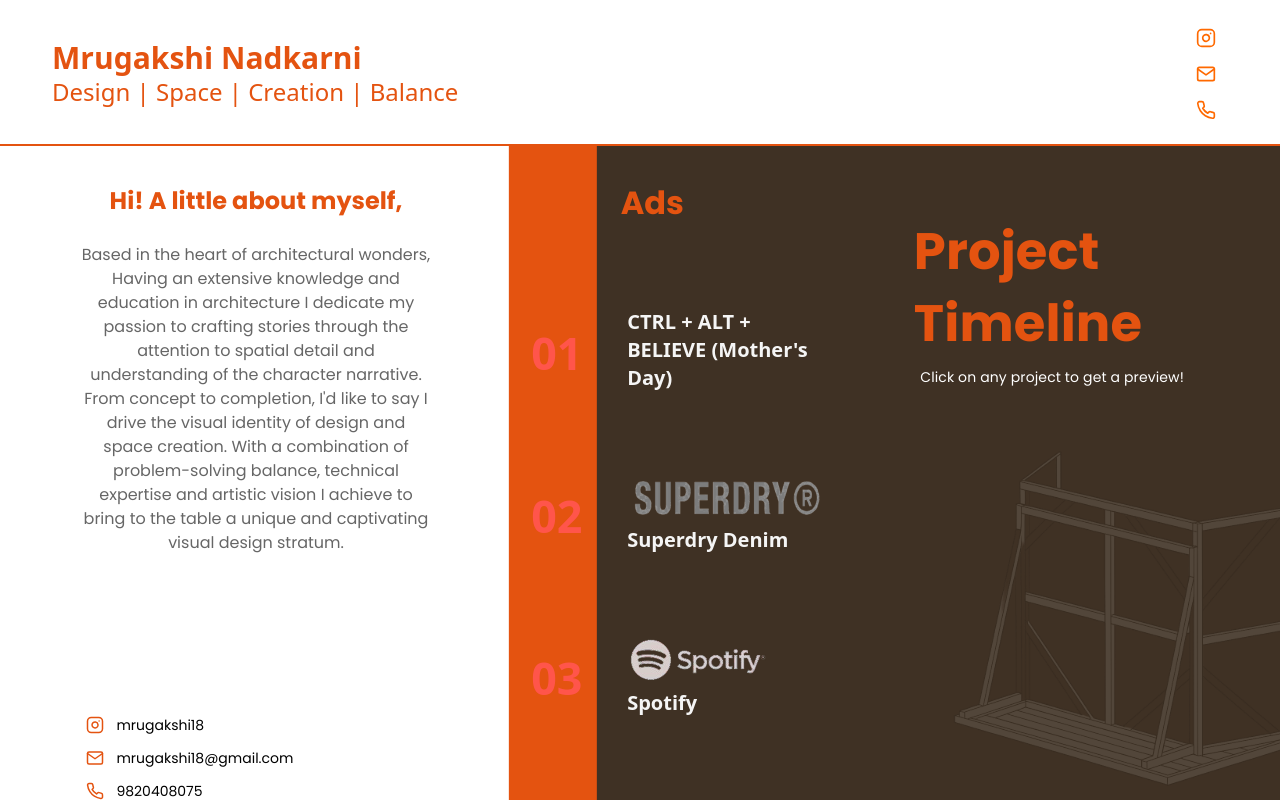
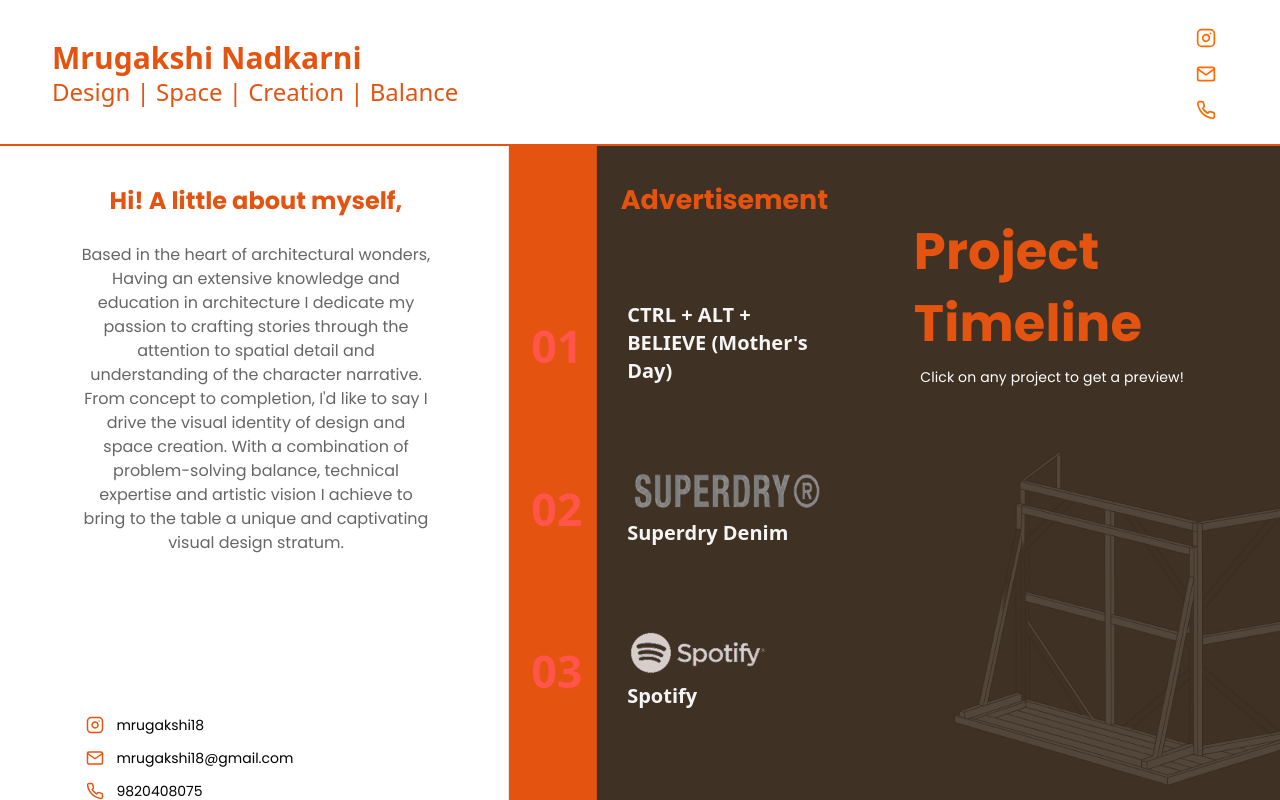
Before and after one commit to jaalnock/mrugakshi_portfolio, a React (Vite) app: page / in a window 1280 px wide. Built offline with nearby package versions, Linux system fonts and the light colour scheme.

Commit message:
fixed some changes in sections

```diff
--- a/src/ProjectTimeline.jsx
+++ b/src/ProjectTimeline.jsx
@@ -22,6 +22,13 @@
   });
 
   const categories = ["Ads", "Music Video", "Long Format", "Short Films"];
+
+  const displayNames = {
+    "Ads": "Advertisement",
+    "Music Video": "Music Video",
+    "Long Format": "Long Format",
+    "Short Films": "Short Films"
+  };
 
   return (
     <div
@@ -48,7 +55,7 @@
                   <>
                     <div className="category-header-mobile">
                       <h2 className="text-lg font-bold text-orange-500 mb-2 text-left">
-                        {category}
+                      {displayNames[category]}
                       </h2>
                     </div>
                     {groupedProjects[category].map((project, index) => (
@@ -91,7 +98,7 @@
                   <>
                     <div className="category-header">
                       <h2 className="text-2xl font-bold text-orange-500 mb-4 text-left">
-                        {category}
+                      {displayNames[category]}
                       </h2>
                     </div>
                     {groupedProjects[category].map((project, index) => (
--- a/src/Styles.jsx
+++ b/src/Styles.jsx
@@ -98,7 +98,7 @@
 
       .category-header h2 {
         color: #E45310;
-        font-size: 2.5vw;
+        font-size: 2.1vw;
         font-weight: 700;
         text-align: left;
         margin-bottom: 0.5vw;
@@ -106,6 +106,8 @@
         margin-left: 7vw;
         padding-left: 1.5vw;
         width: 100%;
+        white-space: nowrap;
+        overflow: visible;
       }
 
       /* About Section Styles (Desktop) */
```
